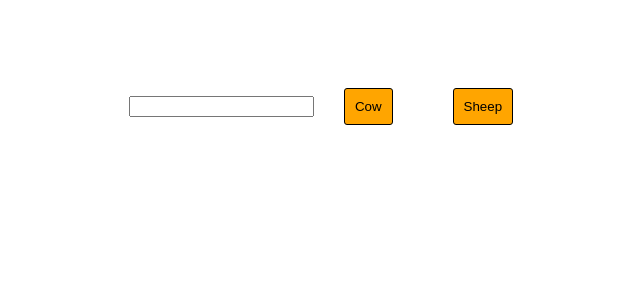
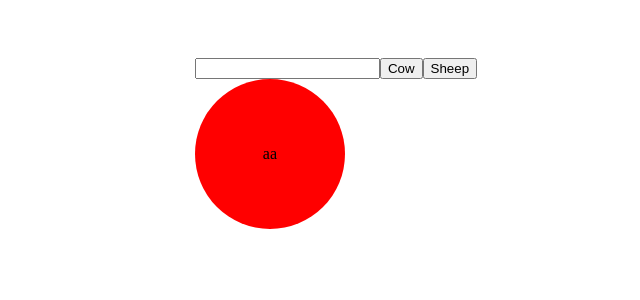
Before and after one commit to igoris12/react-corse, a React (Create React App) app: page / in a window 1280 px wide. Shown: the top 300 px of the page, without its empty margins (304-944 px from the left). Built offline with nearby package versions, Linux system fonts and the light colour scheme.

Commit message:
funcotn farm start

```diff
--- /dev/null
+++ b/src/Componets/AnimalF.jsx
@@ -0,0 +1,17 @@
+import React from 'react';
+
+function AnimalF() {
+  return (
+    <div
+      className="smallAnimal"
+      style={{
+        // borderRadius: this.props.animal == 'cow' ? '50%' : '5px',
+        float: 'left',
+      }}
+    >
+      aa
+    </div>
+  );
+}
+
+export default AnimalF;
--- a/src/Componets/App.jsx
+++ b/src/Componets/App.jsx
@@ -1,132 +1,20 @@
 import React from 'react';
-import Animal from './Animal';
-import getId from '../Shared/getId';
+import AnimalF from './AnimalF';
+import { useState } from 'react';
 
-class App extends React.Component {
-  constructor() {
-    super();
-    this.state = {
-      animals: [],
-      input: '',
-    };
-  }
+function App() {
+  const [animals, setAnimals] = useState([]);
 
-  inputHandler = (e) => {
-    this.setState({
-      input: e.target.value,
-    });
-  };
-
-  getType = () => {
-    if (Math.random() < 0.5) {
-      return 'right';
-    }
-    return 'left';
-  };
-
-  addAnimal = (a) => {
-    const animal = {
-      type: this.getType(),
-      id: getId(),
-      color: this.state.input,
-      animal: a,
-    };
-    const animals = this.state.animals.slice();
-    animals.push(animal);
-    this.setState({
-      animals: animals,
-    });
-    localStorage.setItem('allAnimals', JSON.stringify(animals));
-  };
-
-  deleteAnimal = (id) => {
-    const animals = this.state.animals.slice();
-
-    for (let i = 0; i < animals.length; i++) {
-      if (animals[i].id == id) {
-        animals.splice(i, 1);
-        break;
-      }
-    }
-    this.setState({
-      animals: animals,
-    });
-    localStorage.setItem('allAnimals', JSON.stringify(animals));
-  };
-
-  editAnimal = (id, color) => {
-    const animals = this.state.animals.slice();
-    for (let i = 0; i < animals.length; i++) {
-      if (animals[i].id == id) {
-        animals[i].color = color;
-        break;
-      }
-    }
-    this.setState({
-      animals: animals,
-    });
-    localStorage.setItem('allAnimals', JSON.stringify(animals));
-  };
-
-  editType = (id) => {
-    const animals = this.state.animals.slice();
-    for (let i = 0; i < animals.length; i++) {
-      if (animals[i].id == id) {
-        if (animals[i].type == 'right') {
-          animals[i].type = 'left';
-          break;
-        }
-        animals[i].type = 'right';
-        break;
-      }
-    }
-    this.setState({
-      animals: animals,
-    });
-    localStorage.setItem('allAnimals', JSON.stringify(animals));
-  };
-
-  componentDidMount() {
-    const animals = JSON.parse(localStorage.getItem('allAnimals'));
-    if (null == animals) {
-      return;
-    }
-    this.setState({
-      animals: animals,
-    });
-  }
-
-  render() {
-    return (
-      <>
-        <input
-          type="text"
-          value={this.state.input}
-          onChange={this.inputHandler}
-        />
-        <button className="but" onClick={() => this.addAnimal('cow')}>
-          Cow
-        </button>
-        <button className="but" onClick={() => this.addAnimal('sheep')}>
-          Sheep
-        </button>
-        <div className="animalContaoner">
-          {this.state.animals.map((a) => (
-            <Animal
-              id={a.id}
-              key={a.id}
-              color={a.color}
-              animal={a.animal}
-              type={a.type}
-              delete={this.deleteAnimal}
-              editColor={this.editAnimal}
-              changeType={this.editType}
-            />
-          ))}
-        </div>
-      </>
-    );
-  }
+  return (
+    <div>
+      <input type="text" />
+      <button>Cow</button>
+      <button>Sheep</button>
+      <div>
+        <AnimalF />
+      </div>
+    </div>
+  );
 }
 
 export default App;
--- a/src/index.scss
+++ b/src/index.scss
@@ -41,3 +41,14 @@ body {
 #root {
   padding: 50px;
 }
+
+.smallAnimal {
+  background-color: red;
+  width: 150px;
+  height: 150px;
+  border-radius: 50%;
+  display: flex;
+  align-items: center;
+  justify-content: center;
+  flex-direction: column;
+}
```
Also changed, not shown: src/Componets/AppClass.jsx (added, +132 -0 lines).
